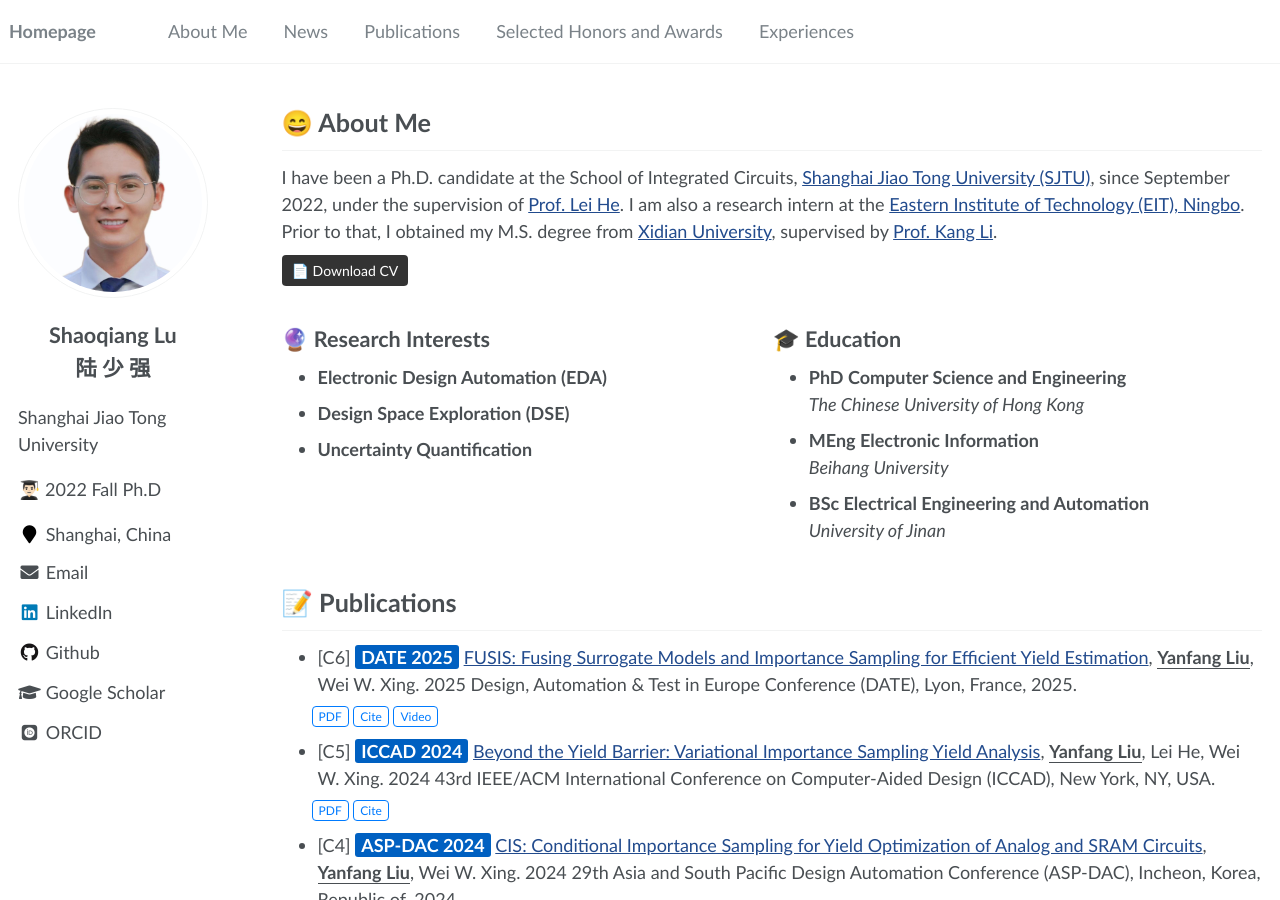
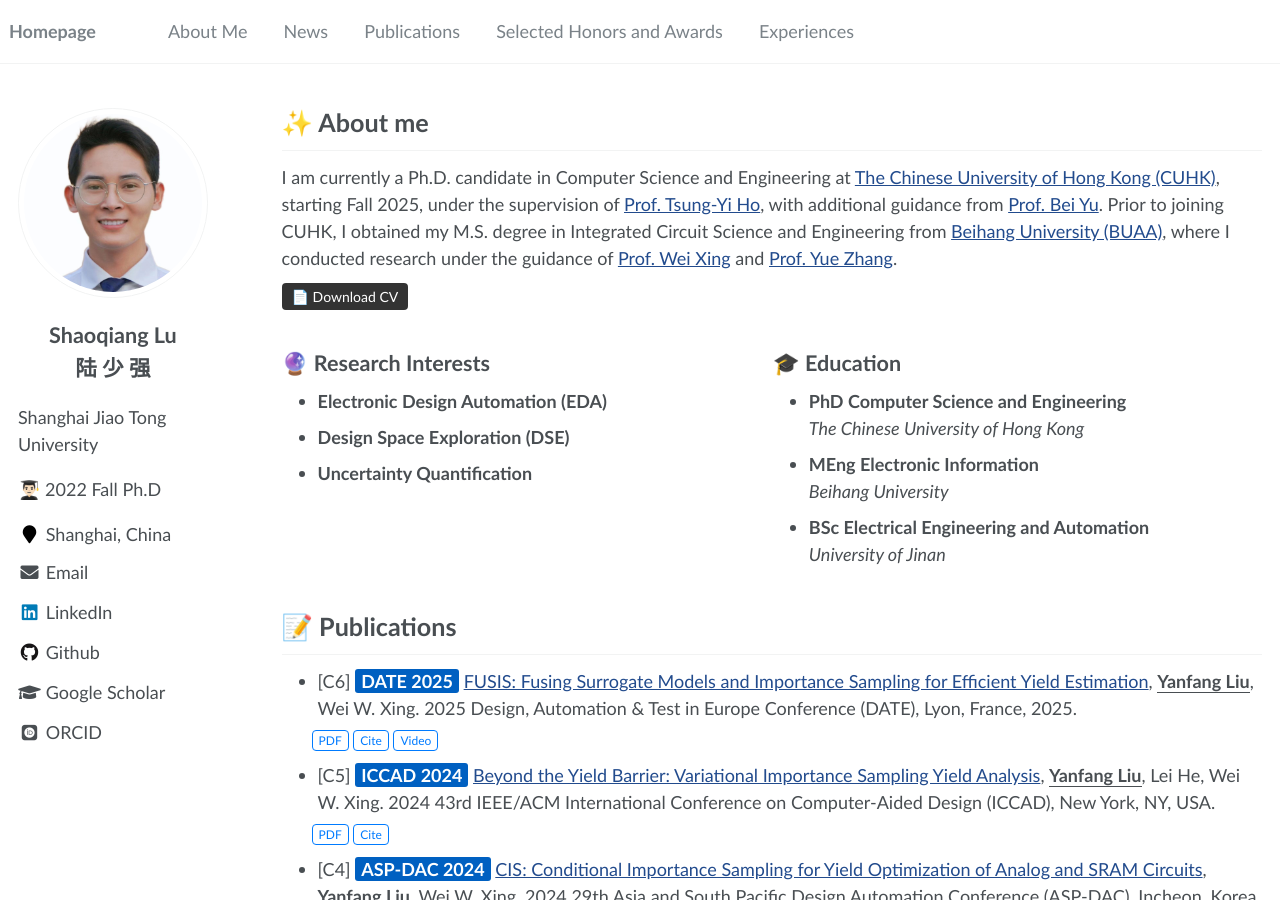
Before and after one commit to ShaoqiangLu/ShaoqangLu.github.io, a Jekyll site: the page built from _pages/about.md, in a window 1280 px wide and 900 px high. Built offline with Jekyll 4.4.1, drawn with Linux system fonts in a browser that asks for light colours; some web fonts are replaced.

Commit message:
Update about.md

```diff
--- a/_pages/about.md
+++ b/_pages/about.md
@@ -16,18 +16,19 @@ redirect_from:
 {% assign url = gsDataBaseUrl | append: "google-scholar-stats/gs_data_shieldsio.json" %}
 
 <span class='anchor' id='about-me'></span>
-# 😄 About Me
+# ✨ About me
 
-I have been a Ph.D. candidate at the School of Integrated Circuits, [Shanghai Jiao Tong University (SJTU)](https://www.sjtu.edu.cn/), since September 2022, under the supervision of [Prof. Lei He](https://scholar.google.com/citations?user=n_N-PJkAAAAJ&hl=en). I am also a research intern at the [Eastern Institute of Technology (EIT), Ningbo](https://www.eitech.edu.cn/). Prior to that, I obtained my M.S. degree from [Xidian University](https://www.xidian.edu.cn/), supervised by [Prof. Kang Li](https://faculty.xidian.edu.cn/LK4/zh_CN/index/348597/list/index.htm).
+I am currently a Ph.D. candidate in Computer Science and Engineering at [The Chinese University of Hong Kong (CUHK)](https://www.cuhk.edu.hk/), starting Fall 2025, under the supervision of [Prof. Tsung-Yi Ho](https://tsungyiho.github.io/), with additional guidance from [Prof. Bei Yu](https://www.cse.cuhk.edu.hk/~byu/).
+<!-- Her research focuses on [briefly state your research area, e.g., "computer-aided design for integrated circuits" or "algorithmic optimization in electronic design automation"]. -->
+Prior to joining CUHK, I obtained my M.S. degree in Integrated Circuit Science and Engineering from [Beihang University (BUAA)](https://ev.buaa.edu.cn/), where I conducted research under the guidance of [Prof. Wei Xing](https://wxing.me/) and [Prof. Yue Zhang](https://shi.buaa.edu.cn/yuezhang/zh_CN/index.htm).
 
 <div style="margin-top: 10px;">
-  <a href="https://github.com/ShaoqiangLu"
-     target="_blank"
-     style="background-color: #333333; color: white; padding: 5px 10px; border-radius: 4px; font-size: 14px; text-decoration: none; display: inline-block;">
-    📄 Download CV
+  <a href="your-cv-link.pdf" style="text-decoration: none;">
+    <button style="background-color: #333333; color: white; padding: 5px 10px; border: none; border-radius: 4px; cursor: pointer; font-size: 14px;">
+      📄 Download CV
+    </button>
   </a>
 </div>
-
 
 <!-- ## Interests
 - **Artificial Intelligence**
@@ -64,6 +65,63 @@ I have been a Ph.D. candidate at the School of Integrated Circuits, [Shanghai Ji
 
 </div>
 
+
+
+
+
+
+
+
+<!--
+<span class='anchor' id='about-me'></span>
+# 😄 About Me
+
+I have been a Ph.D. candidate at the School of Integrated Circuits, [Shanghai Jiao Tong University (SJTU)](https://www.sjtu.edu.cn/), since September 2022, under the supervision of [Prof. Lei He](https://scholar.google.com/citations?user=n_N-PJkAAAAJ&hl=en). I am also a research intern at the [Eastern Institute of Technology (EIT), Ningbo](https://www.eitech.edu.cn/). Prior to that, I obtained my M.S. degree from [Xidian University](https://www.xidian.edu.cn/), supervised by [Prof. Kang Li](https://faculty.xidian.edu.cn/LK4/zh_CN/index/348597/list/index.htm).
+
+<div style="margin-top: 10px;">
+  <a href="https://github.com/ShaoqiangLu"
+     target="_blank"
+     style="background-color: #333333; color: white; padding: 5px 10px; border-radius: 4px; font-size: 14px; text-decoration: none; display: inline-block;">
+    📄 Download CV
+  </a>
+</div>
+
+
+## Interests
+- **Artificial Intelligence**
+- **Electronic Design Automation**
+- **Rare Event Analysis**
+
+## Education
+- **PhD Computer Science and Engineering**
+  *Stanford University*
+- **MEng Electronic Information**
+  *Beihang University*
+- **BSc Artificial Intelligence**
+  *University of Jinan*
+
+  <div style="display: flex; justify-content: space-between; margin-top: 20px;">
+
+  <div style="flex: 1; margin-right: 1px;">
+    <h2>🔮 Research Interests</h2>
+    <ul>
+      <li><strong>Electronic Design Automation (EDA)</strong></li>
+      <li><strong>Design Space Exploration (DSE)</strong></li>
+      <li><strong>Uncertainty Quantification</strong></li>
+    </ul>
+  </div>
+
+  <div style="flex: 1; margin-left: 1px;">
+    <h2>🎓 Education</h2>
+    <ul>
+      <li><strong>PhD Computer Science and Engineering</strong><br><em>The Chinese University of Hong Kong</em></li>
+      <li><strong>MEng Electronic Information</strong><br><em>Beihang University</em></li>
+      <li><strong>BSc Electrical Engineering and Automation</strong><br><em>University of Jinan</em></li>
+    </ul>
+  </div>
+
+</div>
+-->
 
 
 <!--
```
